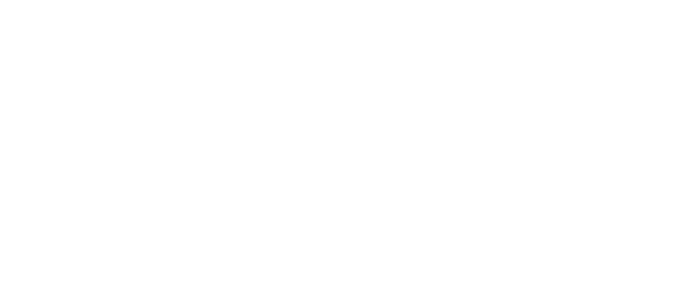
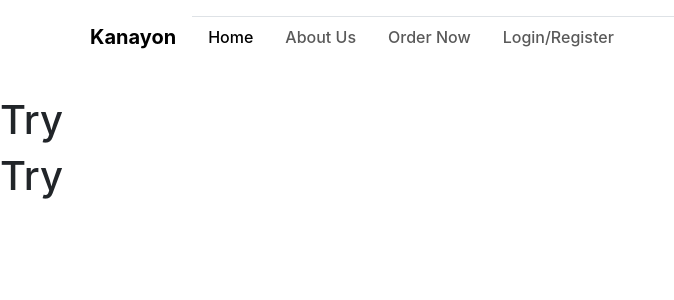
Before and after one commit to kobellanes/Kanayon-FE-RestaurantSystem, a React (Create React App) app in the folder kanayon_arms/: page / in a window 1280 px wide. Shown: the top 300 px of the page, without its empty margins (0-674 px from the left). Built offline with nearby package versions, Linux system fonts and the light colour scheme.

Commit message:
Header Added

```diff
--- a/kanayon_arms/public/index.html
+++ b/kanayon_arms/public/index.html
@@ -1,14 +1,12 @@
 <!DOCTYPE html>
 <html lang="en">
+
 <head>
   <meta charset="utf-8" />
   <link rel="icon" href="%PUBLIC_URL%/favicon.ico" />
   <meta name="viewport" content="width=device-width, initial-scale=1" />
   <meta name="theme-color" content="#000000" />
-    <meta
-      name="description"
-      content="Web site created using create-react-app"
-    />
+  <meta name="description" content="Web site created using create-react-app" />
   <link rel="apple-touch-icon" href="%PUBLIC_URL%/logo192.png" />
   <!--
       manifest.json provides metadata used when your web app is installed on a
@@ -24,8 +22,15 @@
       work correctly both with client-side routing and a non-root public URL.
       Learn how to configure a non-root public URL by running `npm run build`.
     -->
+  <link href="https://cdn.jsdelivr.net/npm/bootstrap@5.3.0-alpha2/dist/css/bootstrap.min.css" rel="stylesheet"
+    integrity="sha384-aFq/bzH65dt+w6FI2ooMVUpc+21e0SRygnTpmBvdBgSdnuTN7QbdgL+OapgHtvPp" crossorigin="anonymous">
+  <script src="https://cdn.jsdelivr.net/npm/bootstrap@5.3.0-alpha2/dist/js/bootstrap.bundle.min.js"
+    integrity="sha384-qKXV1j0HvMUeCBQ+QVp7JcfGl760yU08IQ+GpUo5hlbpg51QRiuqHAJz8+BrxE/N"
+    crossorigin="anonymous"></script>
+
   <title>React App</title>
 </head>
+
 <body>
   <noscript>You need to enable JavaScript to run this app.</noscript>
   <div id="root"></div>
@@ -40,4 +45,5 @@
       To create a production bundle, use `npm run build` or `yarn build`.
     -->
 </body>
+
 </html>
--- a/kanayon_arms/src/App.js
+++ b/kanayon_arms/src/App.js
@@ -1,11 +1,20 @@
-import logo from './logo.svg';
 import './App.css';
+import { BrowserRouter, Routes, Route } from "react-router-dom";
+import Header from './components/Header/Header';
+import HomePage from './components/HomePage/HomePage';
+import Footer from './components/Footer/Footer';
 
 function App() {
   return (
     <>
+      <Header />
+      <BrowserRouter>
+        <Routes>
+          <Route path="/" element={<HomePage />} />
 
-
+        </Routes>
+      </BrowserRouter>
+      <Footer></Footer>
     </>
   );
 }
--- /dev/null
+++ b/kanayon_arms/src/components/Footer/Footer.js
@@ -0,0 +1,11 @@
+import React from 'react';
+
+function Footer(props) {
+    return (
+        <>
+            <h1>Try</h1>
+        </>
+    );
+}
+
+export default Footer;
--- a/kanayon_arms/src/components/Header/Header.js
+++ b/kanayon_arms/src/components/Header/Header.js
@@ -1,9 +1,36 @@
 import React from 'react';
+import { BrowserRouter, Routes, Route } from "react-router-dom";
 
 function Header(props) {
     return (
         <>
+            <main className="main" id="top">
 
+                <nav className="navbar navbar-expand-lg navbar-light fixed-top py-3 d-block backdrop shadow-transition"
+                    data-navbar-on-scroll="data-navbar-on-scroll" style={{ backgroundColor: "rgba(255, 255,255, 0.75)" }}>
+
+                    <div className="container"><a className="navbar-brand d-inline-flex" href="/">
+                        <span className="text-1000 fs-0 fw-bold ms-2">Kanayon</span></a>
+
+                        <button className="navbar-toggler collapsed" type="button" data-bs-toggle="collapse"
+                            data-bs-target="#navbarSupportedContent" aria-controls="navbarSupportedContent" aria-expanded="false"
+                            aria-label="Toggle navigation"><span className="navbar-toggler-icon"></span></button>
+
+                        <div className="collapse navbar-collapse border-top border-lg-0 mt-4 mt-lg-0" id="navbarSupportedContent">
+
+                            <ul className="navbar-nav me-auto mb-2 mb-lg-0">
+
+                                <li className="nav-item px-2"><a className="nav-link fw-medium active" aria-current="page"
+                                    href="/">Home</a></li>
+                                <li className="nav-item px-2"><a className="nav-link fw-medium" href="#">About Us</a></li>
+                                <li className="nav-item px-2"><a className="nav-link fw-medium" href="#">Order Now</a></li>
+                                <li className="nav-item px-2"><a className="nav-link fw-medium" href="#">Login/Register</a></li>
+                            </ul>
+                        </div>
+                    </div>
+                </nav>
+
+            </main>
         </>
     );
 }
--- /dev/null
+++ b/kanayon_arms/src/components/HomePage/HomePage.js
@@ -0,0 +1,13 @@
+import React from 'react';
+
+function HomePage(props) {
+    return (
+        <>
+            <div className="pt-5 mt-5">
+                <h1>Try</h1>
+            </div>
+        </>
+    );
+}
+
+export default HomePage;
```
Lines whose indentation alone changed are shown as unchanged.
